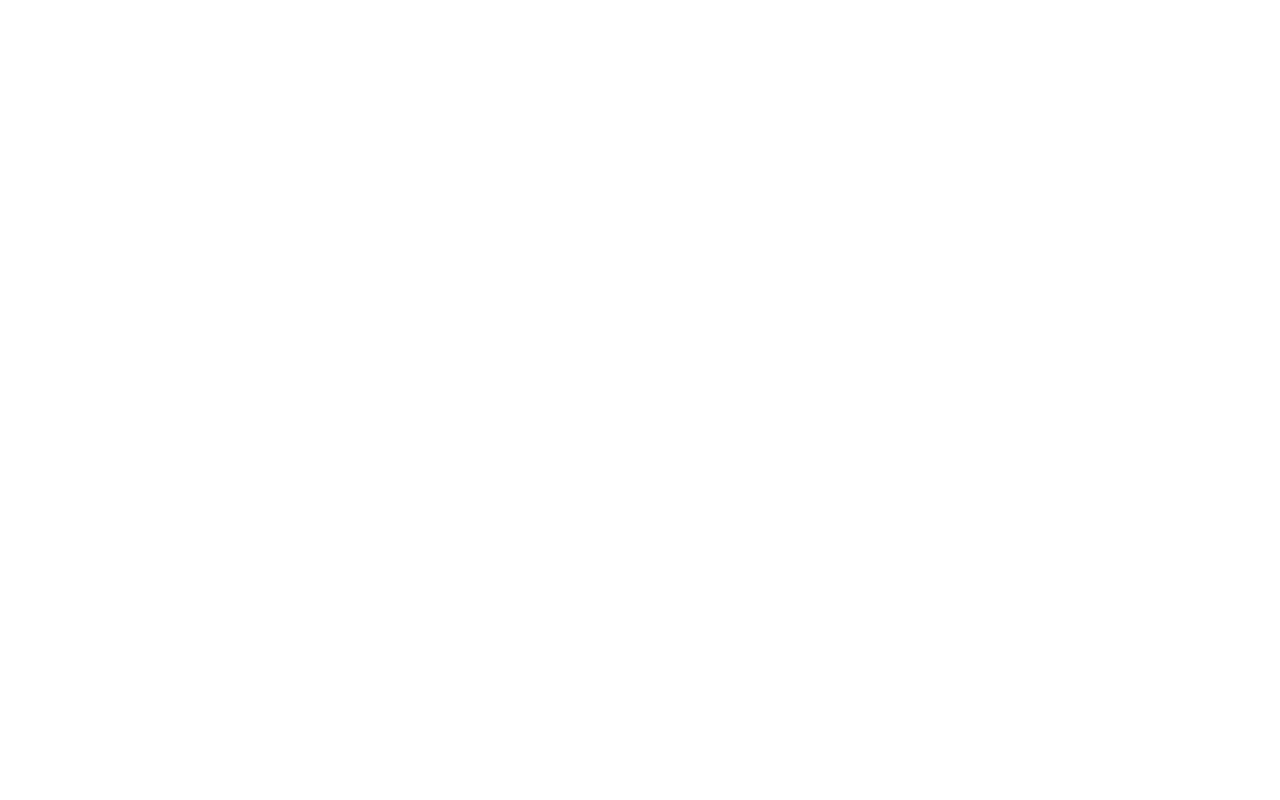
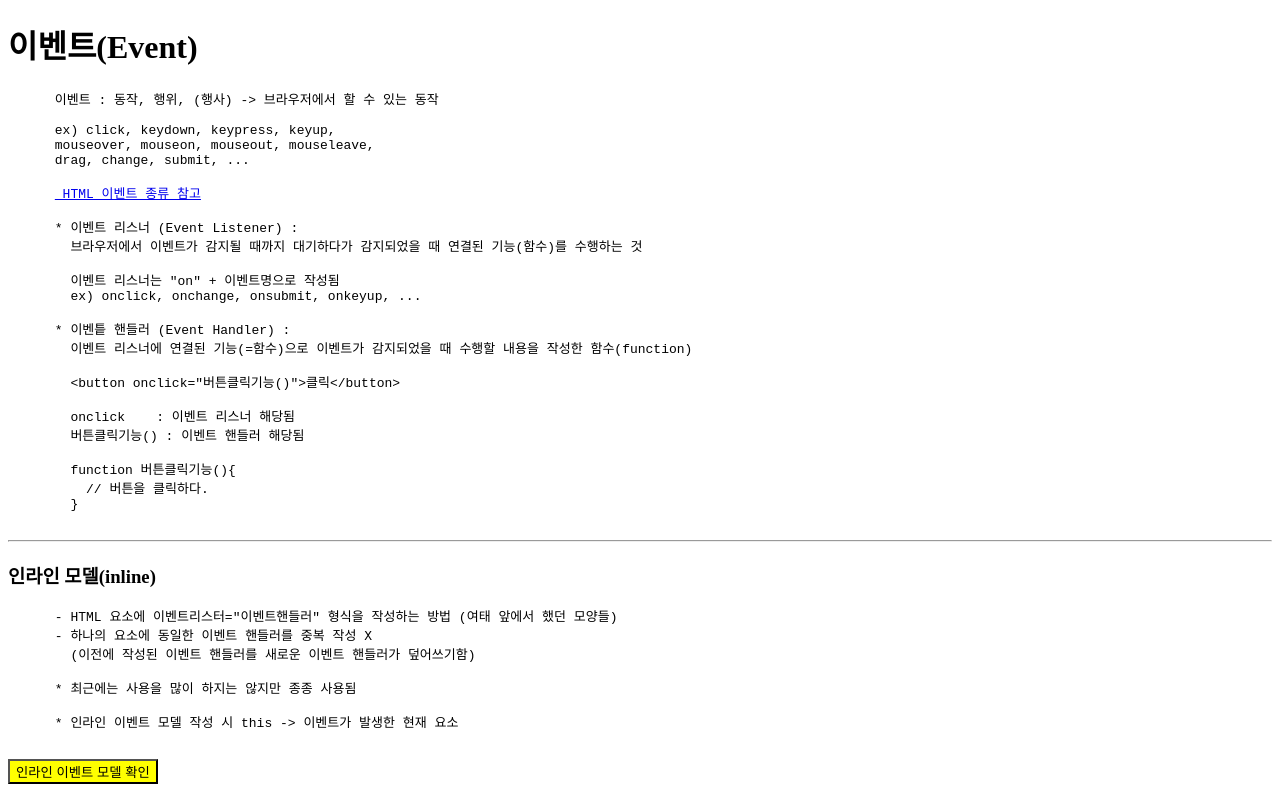
Before and after one commit to svv0003/03_JavaScript, a plain HTML site: page html/07_이벤트.html in a window 1280 px wide. Drawn offline with Linux system fonts and the light colour scheme.

Commit message:
이벤트 리스터 실습

```diff
--- a/css/06_요소접근방법.css
+++ b/css/06_요소접근방법.css
@@ -41,7 +41,7 @@
   height: 100%;
   width: 80%;
   outline: none;
-  padding-left: 5px;
+  padding-left: 10px;
   border-radius: 25px;
   border: 1px solid #ddd;
   margin-right: 10px;
--- a/html/07_이벤트.html
+++ b/html/07_이벤트.html
@@ -6,5 +6,50 @@
     <title>07_이벤트</title>
     <link rel="stylesheet" href="../css/07_이벤트.css" />
   </head>
-  <body></body>
+  <body>
+    <h1>이벤트(Event)</h1>
+    <pre>
+      이벤트 : 동작, 행위, (행사) -> 브라우저에서 할 수 있는 동작
+
+      ex) click, keydown, keypress, keyup,
+      mouseover, mouseon, mouseout, mouseleave,
+      drag, change, submit, ...
+
+      <a href="https://www.w3schools.com/jsref/dom_obj_event.asp"> HTML 이벤트 종류 참고</a>
+
+      * 이벤트 리스너 (Event Listener) :
+        브라우저에서 이벤트가 감지될 때까지 대기하다가 감지되었을 때 연결된 기능(함수)를 수행하는 것
+
+        이벤트 리스너는 "on" + 이벤트명으로 작성됨
+        ex) onclick, onchange, onsubmit, onkeyup, ...
+
+      * 이벤틑 핸들러 (Event Handler) :
+        이벤트 리스너에 연결된 기능(=함수)으로 이벤트가 감지되었을 때 수행할 내용을 작성한 함수(function)
+
+        &lt;button onclick="버튼클릭기능()"&gt;클릭&lt;/button&gt;
+
+        onclick    : 이벤트 리스너 해당됨
+        버튼클릭기능() : 이벤트 핸들러 해당됨
+
+        function 버튼클릭기능(){
+          // 버튼을 클릭하다.
+        }
+    </pre>
+
+    <hr />
+    <h3>인라인 모델(inline)</h3>
+    <pre>
+      - HTML 요소에 이벤트리스터="이벤트핸들러" 형식을 작성하는 방법 (여태 앞에서 했던 모양들)
+      - 하나의 요소에 동일한 이벤트 핸들러를 중복 작성 X
+        (이전에 작성된 이벤트 핸들러를 새로운 이벤트 핸들러가 덮어쓰기함)
+
+      * 최근에는 사용을 많이 하지는 않지만 종종 사용됨
+
+      * 인라인 이벤트 모델 작성 시 this -> 이벤트가 발생한 현재 요소
+    </pre>
+    <button onclick="check1(this)" style="background-color: yellow">
+      인라인 이벤트 모델 확인
+    </button>
+    <script src="../js/07_이벤트.js"></script>
+  </body>
 </html>
--- a/js/07_이벤트.js
+++ b/js/07_이벤트.js
@@ -0,0 +1,18 @@
+// 인라인 이벤트 모델 확인
+function check1(btn) {
+  // 매개변수 : 함수 호출 시 () 내부에 작성된 값을 전달받아 저장하는 함수
+  // 매개변수 btn === 클릭한 버튼(this)
+  console.log(btn);
+  // 버튼의 배경색을 얻어와서 저장
+  const bgColor = btn.style.backgroundColor;
+  // 처음에는 inline-style로 지정된 배경색이 없어서 "" 빈칸으로 표기됨
+  //     <button onclick="check1(this)" style="background-color: yellow">
+  // 배경색상으로 yellow를 넣었기 때문에 yellow가 출력된다.
+  console.log(bgColor);
+  // 버튼이 클릭될 때마다 pink <-> yellow 변경 만들기
+  if (bgColor == "yellow") {
+    btn.style.backgroundColor = "pink";
+  } else {
+    btn.style.backgroundColor = "yellow";
+  }
+}
```
